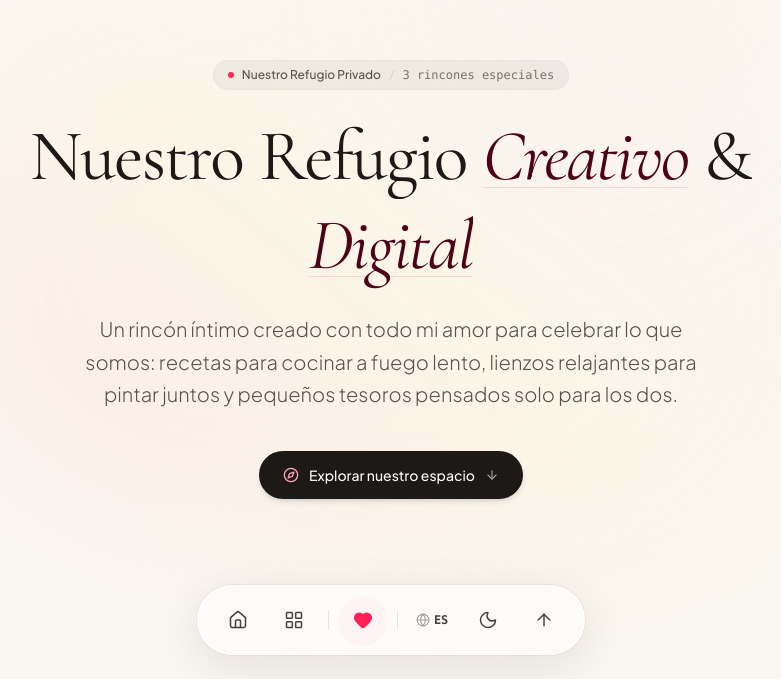
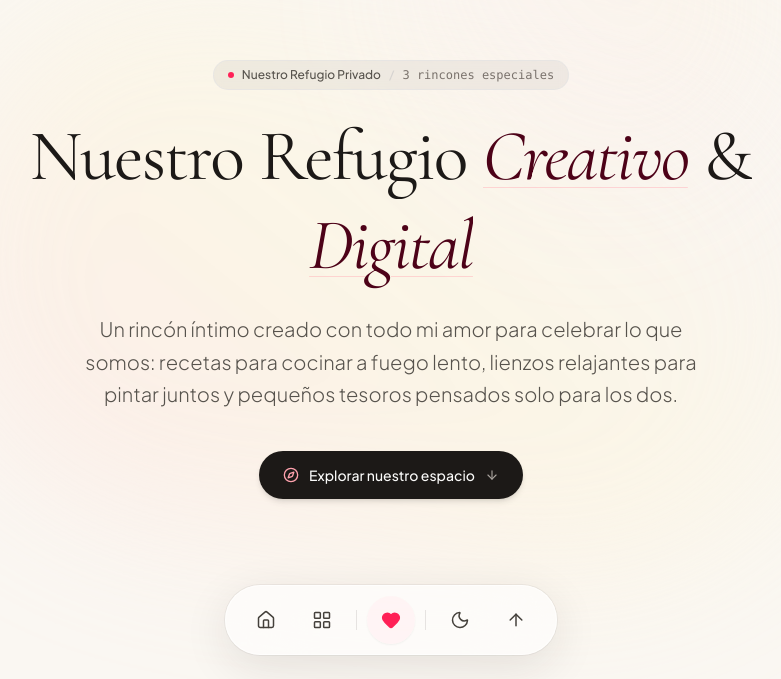
Before and after one commit to Beto18v/digital-crafts, a React (Vite) app: page / in a window 1280 px wide. Shown: the part 121-800 px from the top of the page, without its empty margins (249-1030 px from the left). Built offline with nearby package versions, Linux system fonts and the light colour scheme.

Commit message:
refactor(ui): remove language toggle from FloatingDock
Removed language switcher functionality and related props from the FloatingDock component to simplify the UI.

```diff
--- a/src/app/page.tsx
+++ b/src/app/page.tsx
@@ -171,8 +171,6 @@ export default function Page() {
 
       {/* Dock dinámico inferior */}
       <FloatingDock
-        lang={lang}
-        onToggleLang={() => setLang(lang === 'es' ? 'en' : 'es')}
         onScrollToTop={scrollToTop}
         onScrollToBento={scrollToBento}
         onLoveSparkle={triggerLoveSparkle}
--- a/src/components/FloatingDock.tsx
+++ b/src/components/FloatingDock.tsx
@@ -9,7 +9,6 @@ import {
   Home,
   LayoutGrid,
   Heart,
-  Globe,
   ArrowUp,
   Sun,
   Moon,
@@ -44,15 +43,11 @@ const TEXTOS = {
     tooltip: 'Volver arriba',
     ariaLabel: 'Subir suavemente al inicio',
   },
-  idioma: {
-    tooltip: 'Idioma',
-    ariaLabel: 'Cambiar idioma',
-  },
 };
 
 interface FloatingDockProps {
-  lang: Language;
-  onToggleLang: () => void;
+  lang?: Language;
+  onToggleLang?: () => void;
   onScrollToTop: () => void;
   onScrollToBento: () => void;
   onLoveSparkle?: () => void;
@@ -174,8 +169,6 @@ const MagneticButton: React.FC<MagneticButtonProps> = ({
 };
 
 export const FloatingDock: React.FC<FloatingDockProps> = ({
-  lang,
-  onToggleLang,
   onScrollToTop,
   onScrollToBento,
   onLoveSparkle,
@@ -230,19 +223,7 @@ export const FloatingDock: React.FC<FloatingDockProps> = ({
         {/* Separador romántico */}
         <div className="h-5 w-px bg-stone-300/60 dark:bg-stone-700/60 mx-0.5" aria-hidden="true" />
 
-        {/* 4. Selector de Idioma */}
-        <MagneticButton
-          onClick={onToggleLang}
-          tooltip={TEXTOS.idioma.tooltip}
-          ariaLabel={TEXTOS.idioma.ariaLabel}
-        >
-          <div className="flex items-center gap-1 font-mono text-xs font-bold tracking-tight text-stone-700 dark:text-stone-200">
-            <Globe className="w-3.5 h-3.5 text-stone-400 dark:text-stone-400" />
-            <span className="uppercase">{lang}</span>
-          </div>
-        </MagneticButton>
-
-        {/* 5. Luz de velas / Noche estrellada */}
+        {/* 4. Luz de velas / Noche estrellada */}
         <MagneticButton
           onClick={onToggleTheme}
           tooltip={isDarkMode ? TEXTOS.temaClaro.tooltip : TEXTOS.temaOscuro.tooltip}
```
